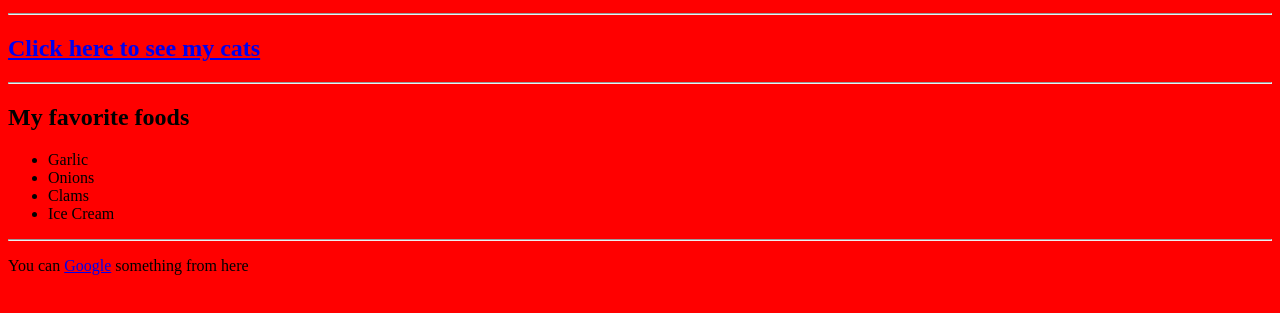
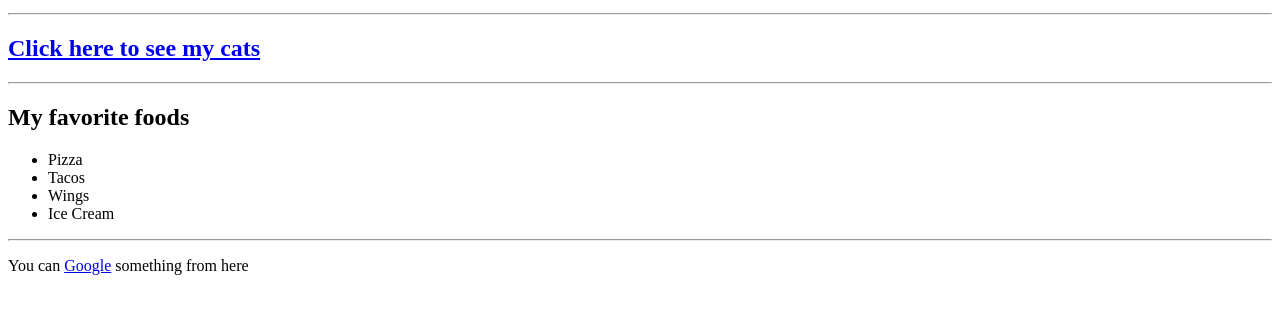
Before and after one commit to ChristianS10/csp2021, a plain HTML site: page index.html in a window 1280 px wide. Shown: the part 87-400 px from the top of the page. Drawn offline with Linux system fonts and the light colour scheme.

Commit message:
Update index.html

```diff
--- a/index.html
+++ b/index.html
@@ -1,6 +1,6 @@
 <html>
   <title>My First Website</title>
-  <body bgcolor="red">
+  <body bgcolor="white">
     <h1>Hello World!</h1>
     <p>Here is a sentence!</p>
     <hr>
@@ -8,9 +8,9 @@
     <hr>
     <h2>My favorite foods</h2>
     <ul>
-      <li>Garlic</li>
-      <li>Onions</li>
-      <li>Clams</li>
+      <li>Pizza</li>
+      <li>Tacos</li>
+      <li>Wings</li>
       <li>Ice Cream</li>
     </ul>
     <hr>
```
